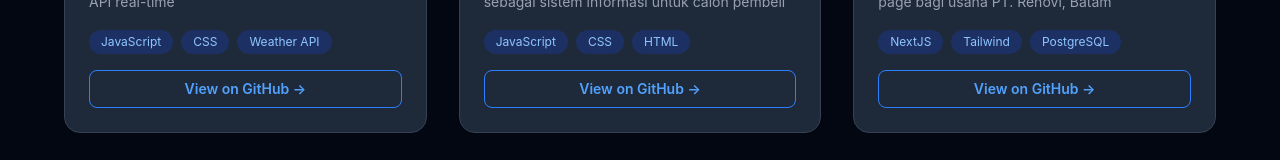
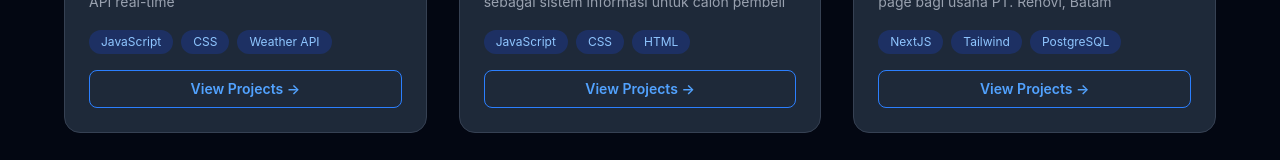
Before and after one commit to Magang-Udacoding/task-5, a React (Vite) app: page /projects in a window 1280 px wide. Shown: the part 600-760 px from the top of the page. Built offline with nearby package versions, Linux system fonts and the light colour scheme.

Commit message:
Fix: perbaikan link

```diff
--- a/src/components/ProjectCard.jsx
+++ b/src/components/ProjectCard.jsx
@@ -31,7 +31,7 @@ function ProjectCard({ title, desc, tech, image, link }) {
           rel="noopener noreferrer"
           className="text-center border border-blue-500 text-blue-500 dark:text-blue-400 hover:bg-blue-500 hover:text-white px-4 py-2 rounded-lg text-sm font-semibold transition-all duration-200"
         >
-          View on GitHub →
+          View Projects →
         </a>
       </div>
 
```
